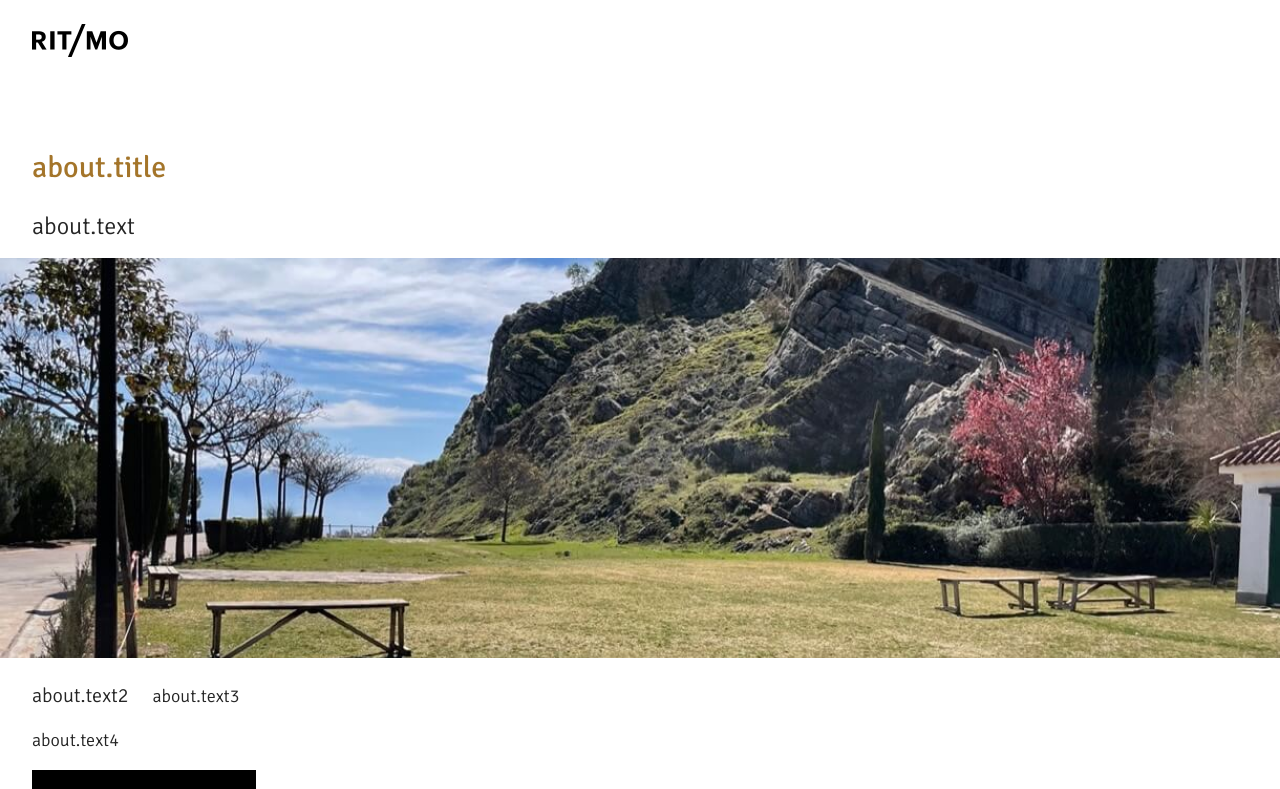
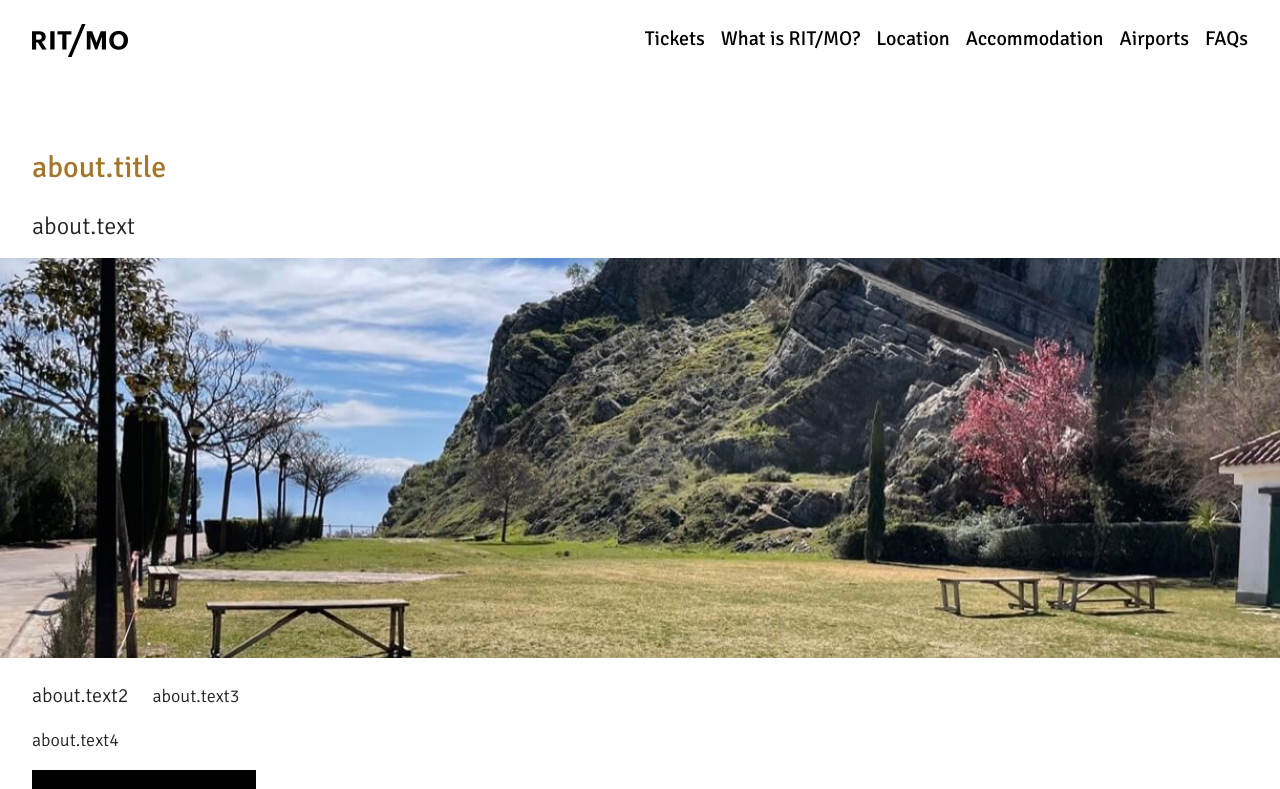
Before and after one commit to manumorante/ritmo2025, a Next.js app: page /1/about in a window 1280 px wide. Shown: the top 789 px of the page. Built offline with nearby package versions, Linux system fonts and the light colour scheme.

Commit message:
show info

```diff
--- a/app/[lang]/page.tsx
+++ b/app/[lang]/page.tsx
@@ -90,14 +90,14 @@ export default async function Home({
             className="bg-white"
           /> */}
 
-          {/* <PreviewSection
+          <PreviewSection
             title={t("faqs.title")}
             href={`/${lang}/faqs`}
             more={t("faqs.more")}
             className="bg-white"
           >
             <FeaturedFAQs d={d} lang={lang} />
-          </PreviewSection> */}
+          </PreviewSection>
 
           <div className="py-16 bg-neutral-100">
             <div className="container">
--- a/components/header/MobileMenu.tsx
+++ b/components/header/MobileMenu.tsx
@@ -47,9 +47,9 @@ export default function MobileMenu({ lang }: { lang: string }) {
           <Logo />
         </Link>
 
-        {/* <button className={burgerIconCx} onClick={toggle}>
+        <button className={burgerIconCx} onClick={toggle}>
           <Bars3Icon className="w-8 h-8 text-white" />
-        </button> */}
+        </button>
       </div>
 
       <div className={mainCx} onClick={toggle}>
--- a/components/header/index.tsx
+++ b/components/header/index.tsx
@@ -16,7 +16,7 @@ export default function Header({ lang }: { lang: string }) {
             <Logo />
           </Link>
 
-          {/* <div className="flex gap-x-4 mb-1">
+          <div className="flex gap-x-4 mb-1">
             {menuItems.map((item) => {
               let href = `/${lang}/${item.href}`
               let target = "_self"
@@ -36,7 +36,7 @@ export default function Header({ lang }: { lang: string }) {
                 </Link>
               )
             })}
-          </div> */}
+          </div>
         </div>
       </div>
 
```
